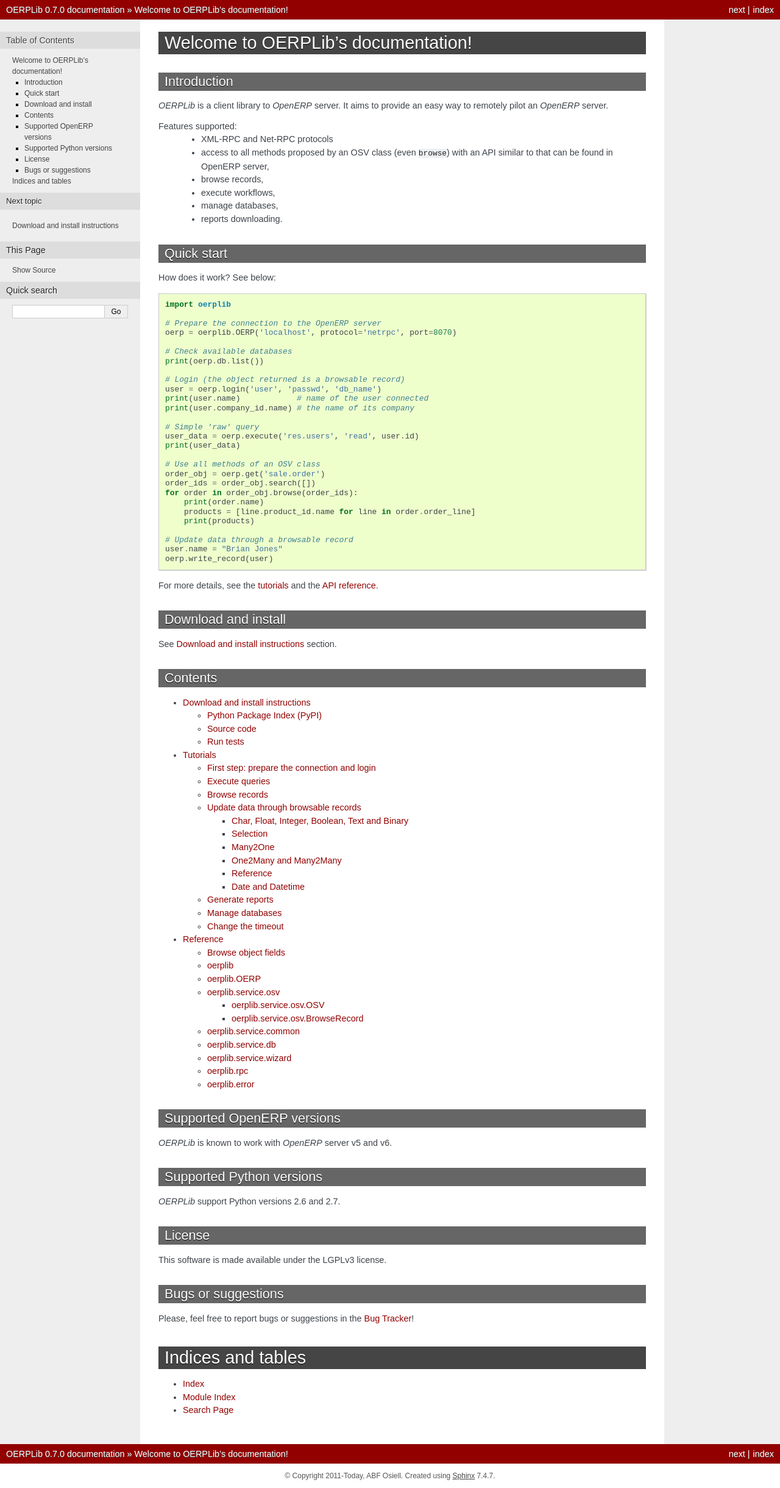
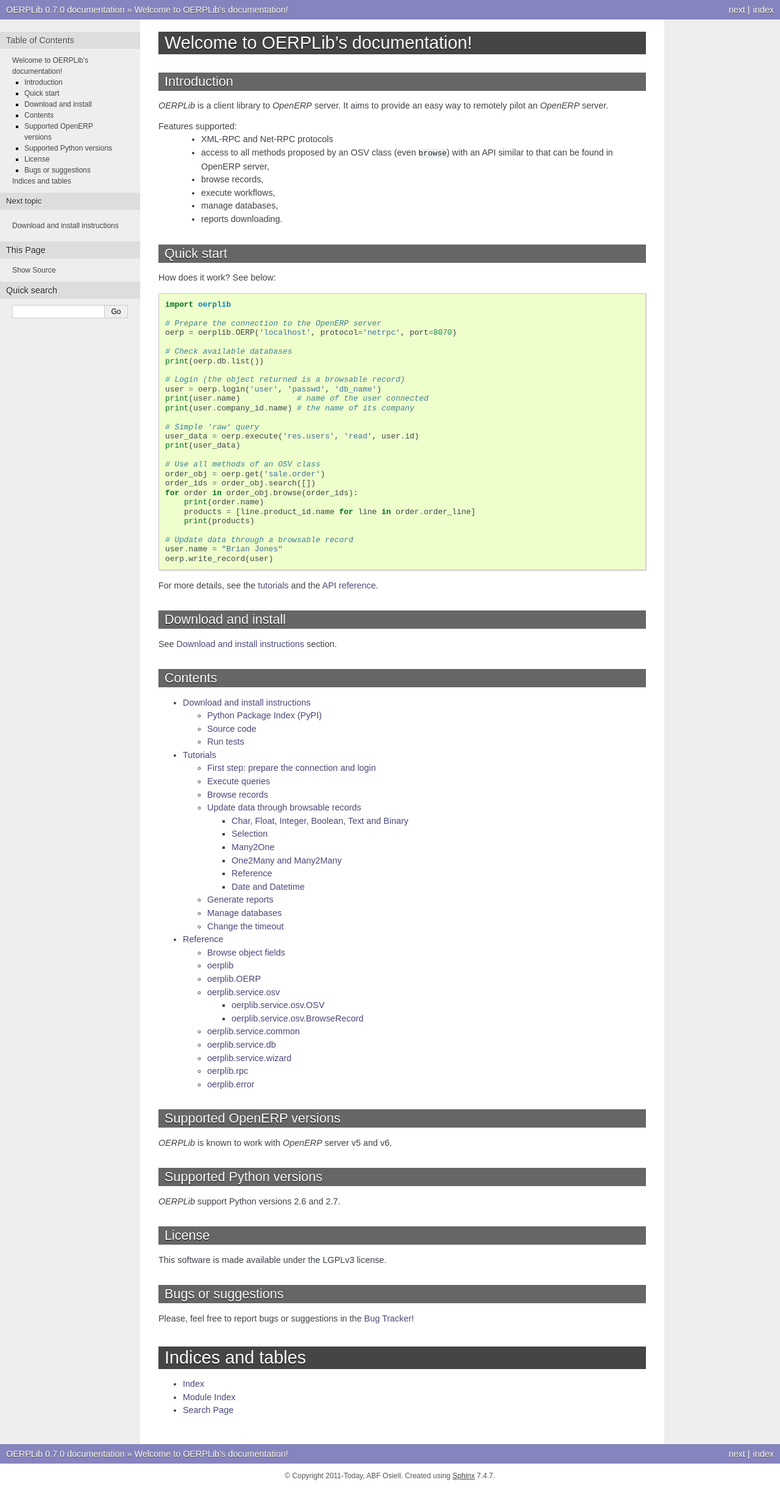
Before and after one commit to osiell/oerplib, a Sphinx documentation site: the page built from doc/source/index.rst, in a window 1280 px wide. Shown: the whole page at 61% size. Built offline with Sphinx 7.4.7, drawn with Linux system fonts in a browser that asks for light colours.

Commit message:
Documentation theme updated

```diff
--- a/doc/source/_static/oerplib.css
+++ b/doc/source/_static/oerplib.css
@@ -14,7 +14,7 @@
 /* -- page layout ----------------------------------------------------------- */
 
 div.related {
-    background-color: #920000;      /*BACKUP: #6BA81E;*/
+    background-color: #8684BE;      /*BACKUP: #6BA81E;*/
 }
 
 div.related a {
@@ -24,15 +24,12 @@
 /* -- body styles ----------------------------------------------------------- */
 
 a {
-    color: #920000;                 /*BACKUP: #005B81;*/
+    color: #49487A;                 /*BACKUP: #005B81;*/
 }
-
-/*
 a:hover {
-    color: #E32E00;
+    color: #272658;                 /*BACKUP: #E32E00;*/
     text-decoration: underline;
 }
-*/
 
 div.body h1,
 div.body h2,
@@ -54,10 +51,10 @@
 div.body h6 { font-size: 100%; background-color: #8C8C8C; /*BACKUP: #D8DEE3;*/ }
 
 a.headerlink {
-    color: #B40000; /*BACKUP: #c60f0f;*/
+    color: white; /*BACKUP: #c60f0f;*/
 }
 
 a.headerlink:hover {
-    background-color: #B40000; /*BACKUP: #c60f0f;*/
+    background-color: #7C7BAD; /*BACKUP: #c60f0f;*/
     color: white;
 }
```
